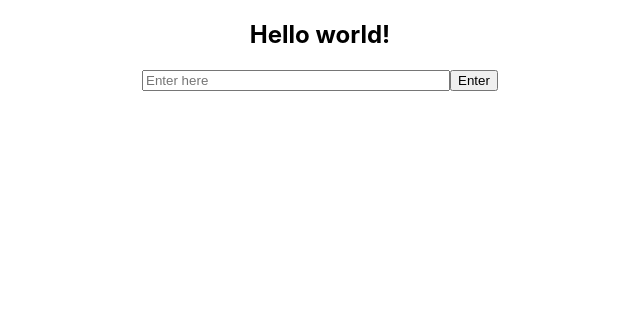
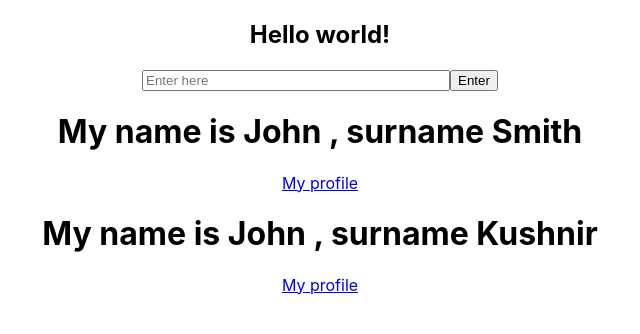
Before and after one commit to KushnirIllia/react-udemy-01, a React (Create React App) app: page / in a window 1280 px wide. Shown: the top 334 px of the page, without its empty margins (320-960 px from the left). Built offline with nearby package versions, Linux system fonts and the light colour scheme.

Commit message:
Practicing react properties

```diff
--- a/src/App.js
+++ b/src/App.js
@@ -18,12 +18,37 @@ function Btn() {
 	return <button>{logged ? 'Enter' : text}</button>
 }
 
+function WhoAmI({ name, surname, link }) {
+	return (
+		<>
+			<h1>
+				My name is {name()} , surname {surname}
+			</h1>
+			<a href={link}>My profile</a>
+		</>
+	)
+}
+
 function App() {
 	return (
 		<div className="App">
 			<Header />
 			<Field />
 			<Btn />
+			<WhoAmI
+				name={() => {
+					return 'John'
+				}}
+				surname={'Smith'}
+				link={'link'}
+			/>
+			<WhoAmI
+				name={() => {
+					return 'John'
+				}}
+				surname={'Kushnir'}
+				link={'link2'}
+			/>
 		</div>
 	)
 }
```
